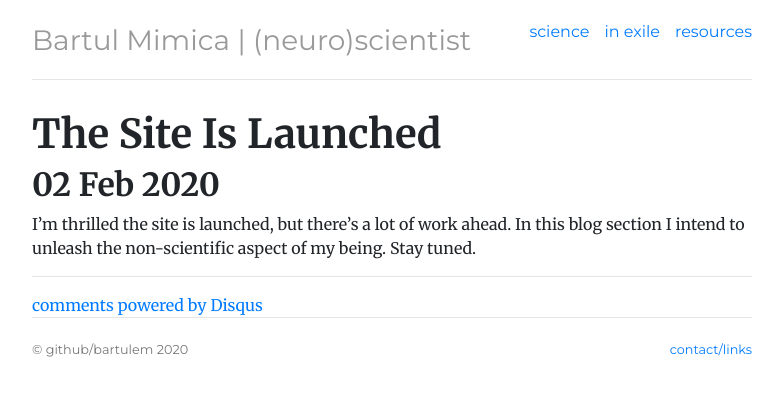
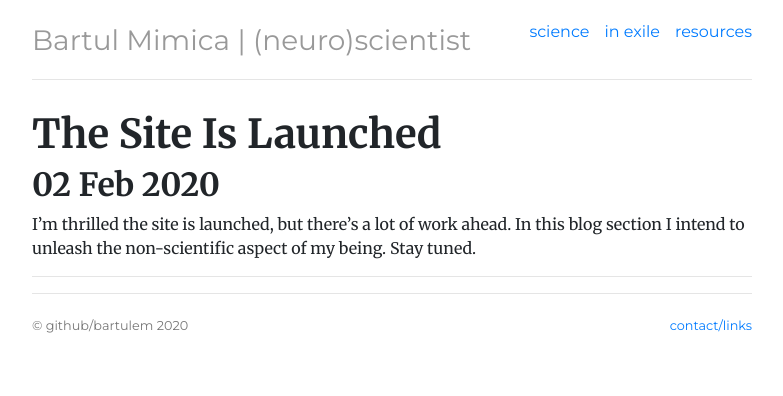
Before and after one commit to bartulem/bartulem.github.io, a Jekyll site: the page built from _posts/2020-02-02-bartulem-site-launched.md, in a window 1280 px wide. Shown: the top 396 px of the page, without its empty margins (248-1031 px from the left). Built offline with Jekyll 4.4.1, drawn with Linux system fonts in a browser that asks for light colours; comment, search, counter and statistics services are not loaded; some of the changed lines change nothing that is shown.

Commit message:
Update disqus.html

```diff
--- a/_includes/disqus.html
+++ b/_includes/disqus.html
@@ -1,14 +1,20 @@
 <div id="disqus_thread"></div>
-    <script type="text/javascript">
-        /* * * CONFIGURATION VARIABLES: EDIT BEFORE PASTING INTO YOUR WEBPAGE * * */
-        var disqus_shortname = 'bartulem'; // required: replace example with your forum shortname
+<script>
 
-        /* * * DON'T EDIT BELOW THIS LINE * * */
-        (function() {
-            var dsq = document.createElement('script'); dsq.type = 'text/javascript'; dsq.async = true;
-            dsq.src = '//' + disqus_shortname + '.disqus.com/embed.js';
-            (document.getElementsByTagName('head')[0] || document.getElementsByTagName('body')[0]).appendChild(dsq);
-        })();
-    </script>
-    <noscript>Please enable JavaScript to view the <a href="https://*.disqus.com/?ref_noscript">comments powered by Disqus.</a></noscript>
-    <a href="https://*.disqus.com" class="dsq-brlink">comments powered by <span class="logo-disqus">Disqus</span></a>
+/**
+*  RECOMMENDED CONFIGURATION VARIABLES: EDIT AND UNCOMMENT THE SECTION BELOW TO INSERT DYNAMIC VALUES FROM YOUR PLATFORM OR CMS.
+*  LEARN WHY DEFINING THESE VARIABLES IS IMPORTANT: https://disqus.com/admin/universalcode/#configuration-variables*/
+/*
+var disqus_config = function () {
+this.page.url = PAGE_URL;  // Replace PAGE_URL with your page's canonical URL variable
+this.page.identifier = PAGE_IDENTIFIER; // Replace PAGE_IDENTIFIER with your page's unique identifier variable
+};
+*/
+(function() { // DON'T EDIT BELOW THIS LINE
+var d = document, s = d.createElement('script');
+s.src = 'https://bartulem-github-io.disqus.com/embed.js';
+s.setAttribute('data-timestamp', +new Date());
+(d.head || d.body).appendChild(s);
+})();
+</script>
+<noscript>Please enable JavaScript to view the <a href="https://disqus.com/?ref_noscript">comments powered by Disqus.</a></noscript>
```
